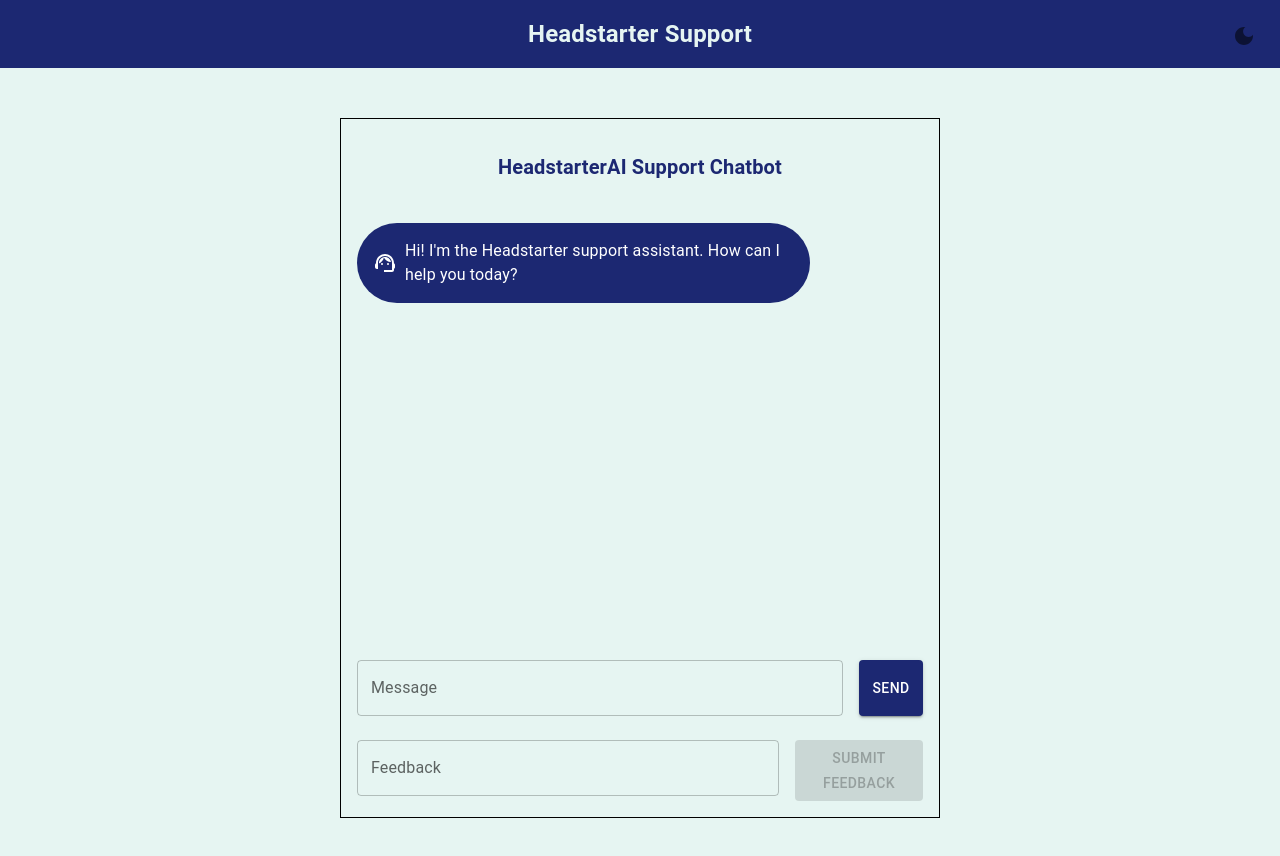
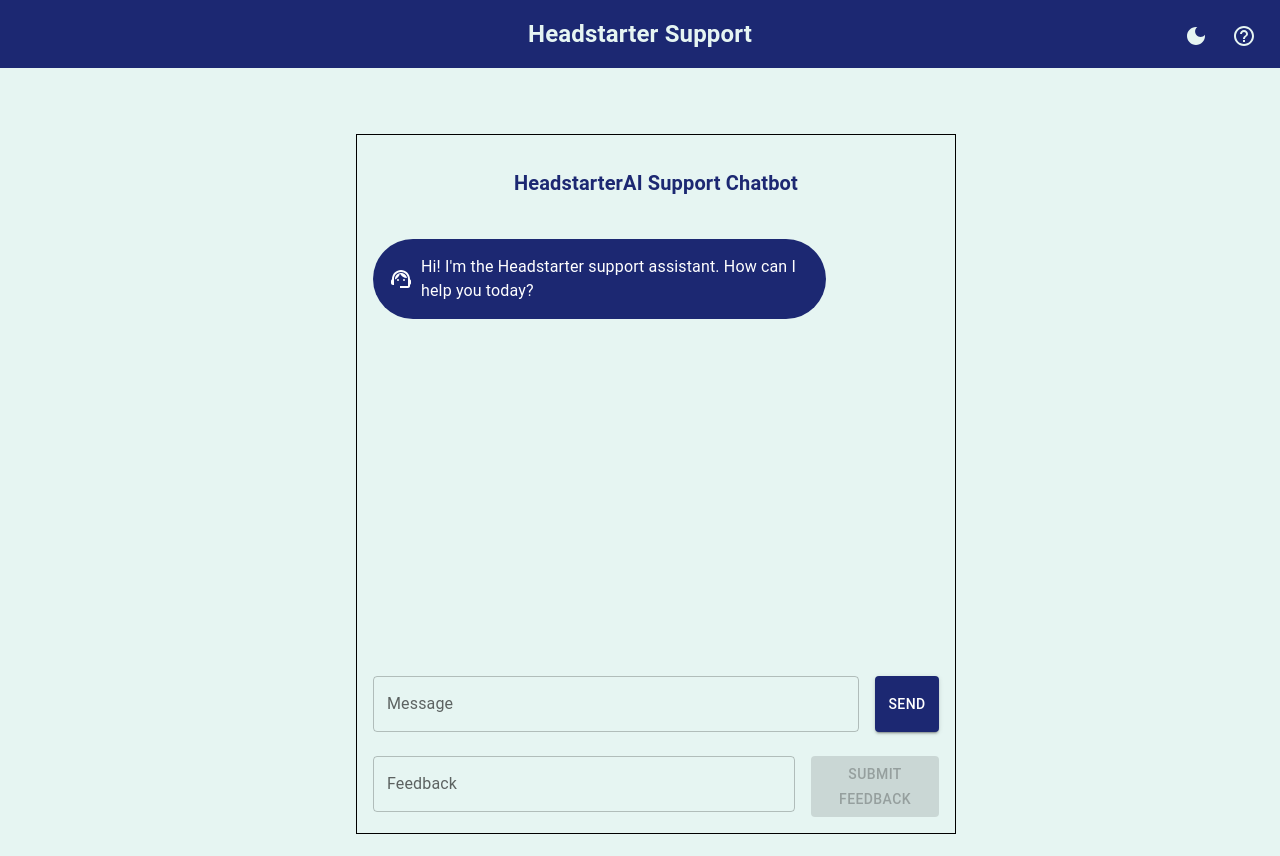
Before and after one commit to officialanne/customer-support-ai, a Next.js app: page / in a window 1280 px wide. Shown: the top 856 px of the page. Built offline with nearby package versions, Linux system fonts and the light colour scheme.

Commit message:
Help section

```diff
--- /dev/null
+++ b/app/components/HelpSection.js
@@ -0,0 +1,49 @@
+// app/components/HelpSection.js
+import { Box, Typography, IconButton, Collapse } from '@mui/material';
+import { Close as CloseIcon } from '@mui/icons-material';
+import { useTheme } from '@mui/material/styles';
+
+const HelpSection = ({ open, onClose }) => {
+  const theme = useTheme();
+  const borderColor = theme.palette.mode === 'dark' ? 'white' : 'black';
+
+  return (
+    <Collapse in={open}>
+      <Box
+        position="fixed"
+        top={0}
+        left={0}
+        width="300px"
+        height="100%"
+        bgcolor="background.default"
+        borderRight={`1px solid ${borderColor}`}
+        p={2}
+        display="flex"
+        flexDirection="column"
+        zIndex={1000} // Ensure it is above other elements
+      >
+        <IconButton onClick={onClose} style={{ alignSelf: 'flex-end' }}>
+          <CloseIcon />
+        </IconButton>
+        <Typography variant="h6" color="text.primary" mb={2}>
+          Help Section
+        </Typography>
+        <Typography variant="body2" color="textSecondary">
+          You can ask me about:
+        </Typography>
+        <ul>
+          <li>Login issues</li>
+          <li>Password resets</li>
+          <li>Account management</li>
+          <li>Technical support</li>
+          <li>Interview preparation</li>
+          <li>Subscription and billing</li>
+          <li>General inquiries</li>
+          <li>Who I am and the purpose of Headstarter</li>
+        </ul>
+      </Box>
+    </Collapse>
+  );
+};
+
+export default HelpSection;
--- a/app/layout.js
+++ b/app/layout.js
@@ -1,13 +1,14 @@
-'use client'
+'use client';
 
-import { ThemeProvider, CssBaseline } from '@mui/material';
+import { ThemeProvider, CssBaseline, Box, IconButton } from '@mui/material';
 import { createTheme } from '@mui/material/styles';
 import { Inter } from 'next/font/google';
 import './globals.css';
 import { useState, useEffect } from 'react';
-import { IconButton } from '@mui/material';
 import LightModeIcon from '@mui/icons-material/LightMode';
 import DarkModeIcon from '@mui/icons-material/DarkMode';
+import HelpOutlineIcon from '@mui/icons-material/HelpOutline';
+import HelpSection from './components/HelpSection'; // Import the HelpSection component
 
 // Define light and dark themes with specified colors
 const lightTheme = createTheme({
@@ -42,6 +43,7 @@
 
 export default function RootLayout({ children }) {
   const [themeMode, setThemeMode] = useState('light');
+  const [showHelp, setShowHelp] = useState(false);
 
   useEffect(() => {
     const savedThemeMode = localStorage.getItem('themeMode');
@@ -56,6 +58,10 @@
 
   const toggleTheme = () => {
     setThemeMode((prevMode) => (prevMode === 'light' ? 'dark' : 'light'));
+  };
+
+  const toggleHelp = () => {
+    setShowHelp((prev) => !prev);
   };
 
   const theme = themeMode === 'light' ? lightTheme : darkTheme;
@@ -73,24 +79,34 @@
               color: theme.palette.background.default,
               fontWeight: 'bold',
               fontSize: '24px',
+              position: 'relative',
             }}
           >
             Headstarter Support
+            <Box
+              display="flex"
+              justifyContent="flex-end"
+              alignItems="center"
+              position="absolute"
+              top={16}
+              right={16}
+              gap={1}
+            >
+              <IconButton onClick={toggleTheme} style={{ color: theme.palette.background.default }}>
+                {themeMode === 'light' ? <DarkModeIcon /> : <LightModeIcon />}
+              </IconButton>
+              <IconButton
+                onClick={toggleHelp} // Add onClick handler to toggle help section
+                style={{ color: theme.palette.background.default }}
+              >
+                <HelpOutlineIcon />
+              </IconButton>
+            </Box>
           </header>
-          <IconButton
-            onClick={toggleTheme}
-            style={{
-              position: 'fixed',
-              top: 16,
-              right: 16,
-              background: 'transparent',
-              border: 'none',
-              cursor: 'pointer',
-            }}
-          >
-            {themeMode === 'light' ? <DarkModeIcon /> : <LightModeIcon />}
-          </IconButton>
-          {children}
+          <main style={{ padding: '16px', flexGrow: 1 }}>
+            {children}
+          </main>
+          <HelpSection open={showHelp} onClose={() => setShowHelp(false)} />
         </ThemeProvider>
       </body>
     </html>
--- a/app/page.js
+++ b/app/page.js
@@ -1,9 +1,9 @@
 'use client';
 
-import { Box, Button, Stack, TextField, Typography } from '@mui/material';
+import { Box, Button, Stack, TextField, Typography, Collapse } from '@mui/material';
 import { useState, useRef, useEffect } from 'react';
 import { AccountCircle, SupportAgent } from '@mui/icons-material';
-import { useTheme } from '@mui/material/styles'; // Import useTheme
+import { useTheme } from '@mui/material/styles';
 
 export default function Home() {
   const [messages, setMessages] = useState([
@@ -15,9 +15,10 @@
   const [message, setMessage] = useState('');
   const [isLoading, setIsLoading] = useState(false);
   const [feedback, setFeedback] = useState('');
+  const [showHelp, setShowHelp] = useState(false);
 
-  const theme = useTheme(); // Use the theme object
-  const borderColor = theme.palette.mode === 'dark' ? 'white' : 'black'; // Conditional border color
+  const theme = useTheme();
+  const borderColor = theme.palette.mode === 'dark' ? 'white' : 'black';
 
   const sendMessage = async () => {
     if (!message.trim()) return;
@@ -80,11 +81,32 @@
       justifyContent="center"
       alignItems="center"
     >
+      <Collapse in={showHelp}>
+        <Box mb={2} p={2} bgcolor="background.default" border={`1px solid ${borderColor}`}>
+          <Typography variant="h6" color="text.primary" mb={1}>
+            Help Section
+          </Typography>
+          <Typography variant="body2" color="textSecondary">
+            You can ask me about:
+          </Typography>
+          <ul>
+            <li>Login issues</li>
+            <li>Password resets</li>
+            <li>Account management</li>
+            <li>Technical support</li>
+            <li>Interview preparation</li>
+            <li>Subscription and billing</li>
+            <li>General inquiries</li>
+            <li>Who I am and the purpose of Headstarter</li>
+          </ul>
+        </Box>
+      </Collapse>
+
       <Stack
         direction="column"
         width="600px"
         height="700px"
-        border={`1px solid ${borderColor}`} // Apply border color based on theme
+        border={`1px solid ${borderColor}`}
         p={2}
         spacing={3}
         bgcolor="background.default"
```
Also changed, not shown: app/api/chat/route.js (line endings or trailing spaces).
